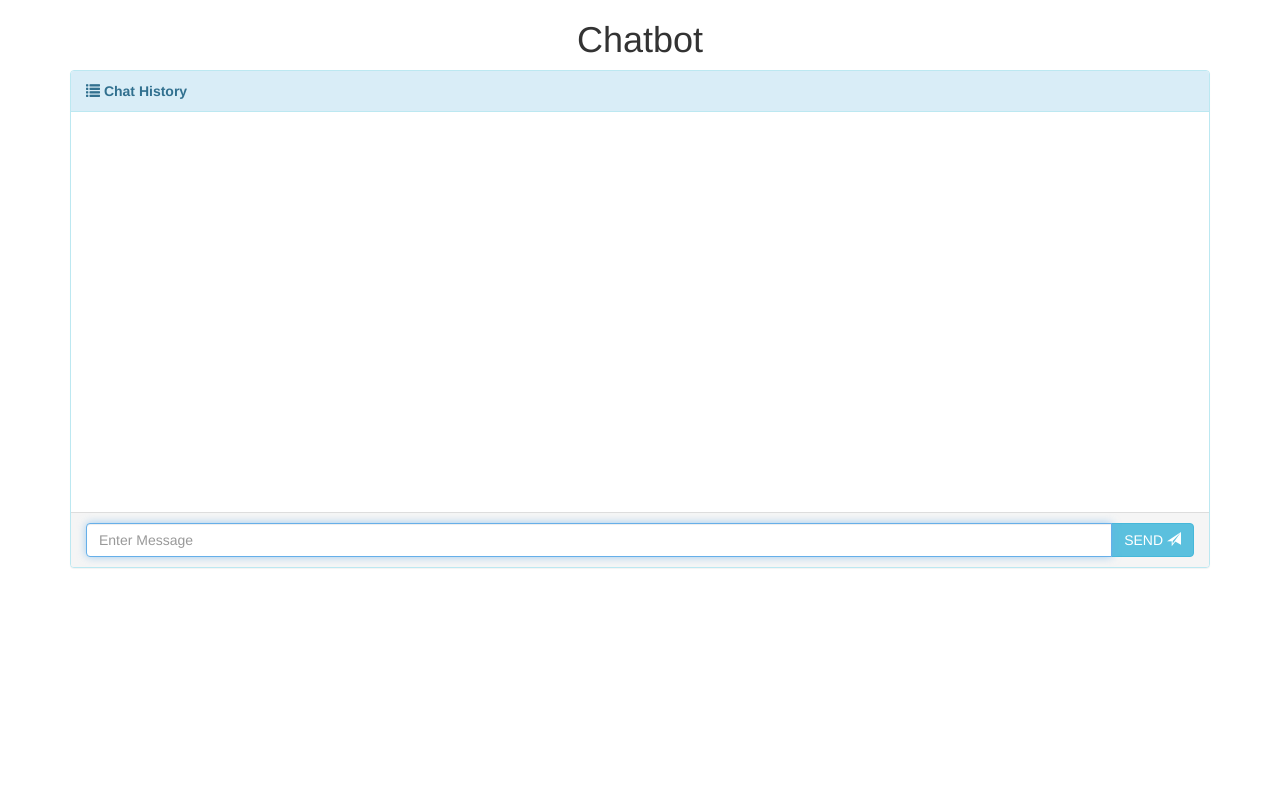
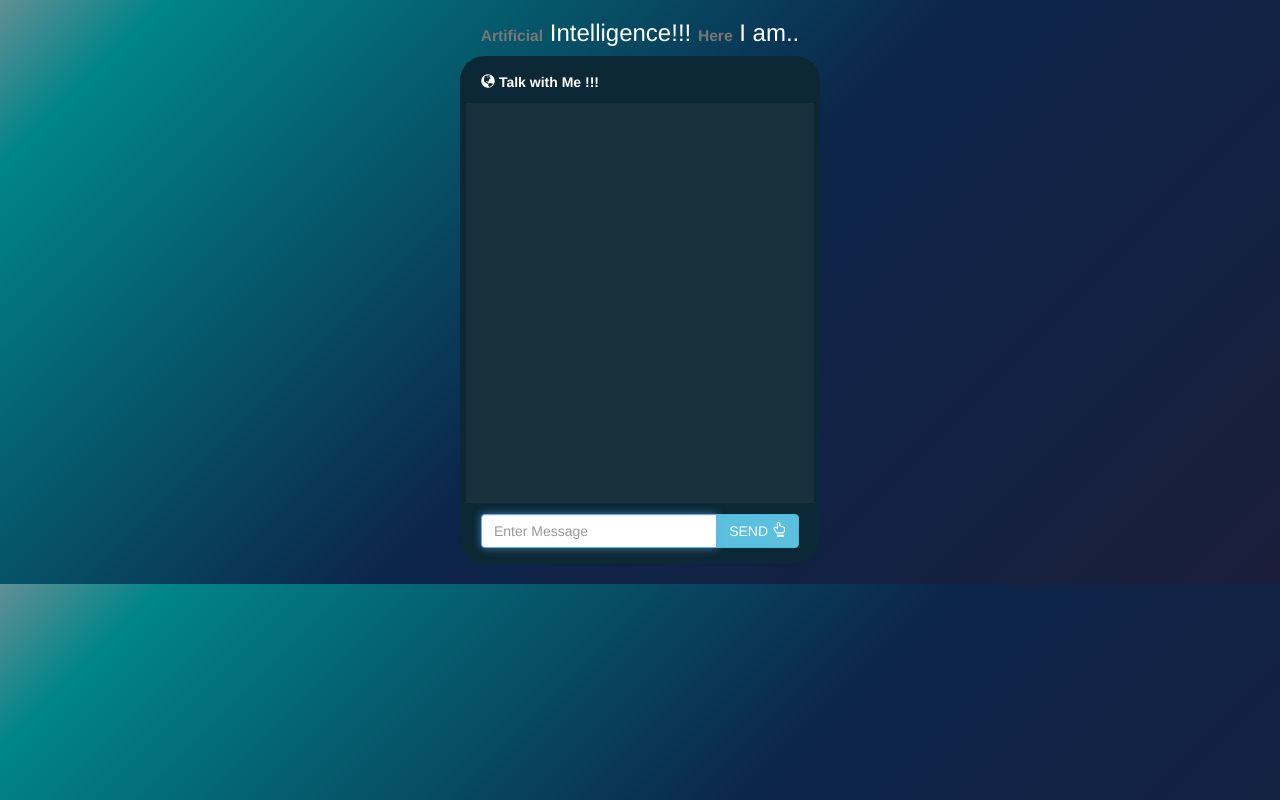
Before and after one commit to sreerag160/Hybrid-NLP-Chatbot, a Flask app: page / in a window 1280 px wide. Run offline with Flask 2, Linux system fonts and the light colour scheme; some libraries are stand-ins or nearby versions.

Commit message:
Update chat.html

```diff
--- a/templates/chat.html
+++ b/templates/chat.html
@@ -2,30 +2,80 @@
 <html>
     <head lang="en">
         <meta charset="UTF-8">
+	<meta name="viewport" content="width=device-width, initial-scale=1.0">
         <title>Chatbot</title>
+	<script src="https://ajax.googleapis.com/ajax/libs/jquery/3.2.1/jquery.min.js"></script>
         <link href="https://maxcdn.bootstrapcdn.com/bootstrap/3.3.6/css/bootstrap.min.css" rel="stylesheet">
         <link href="https://maxcdn.bootstrapcdn.com/font-awesome/4.6.3/css/font-awesome.min.css" rel="stylesheet">
         <style type="text/css">
-            .fixed-panel {
+         .fixed-panel {
                 min-height: 400px;
                 max-height: 400px;
-                overflow-y: scroll;
+		background-color: #19313c;
+		color: white;
+                overflow: auto;
+
+
             }
             .media-list {
-                overflow: auto;
-            }
+
+           		overflow: auto;
+			clear: both;
+			display: table;
+			overflow-wrap: break-word;
+			word-wrap: break-word;
+			word-break: normal;
+			line-break: strict;
+           }
+			.panel {
+			margin-bottom: 20px;
+			background-color: #fff;
+			border: 6px solid transparent;
+			border-radius: 25px;
+			-webkit-box-shadow: 0 1px 1px rgba(0,0,0,.05);
+			box-shadow: 0 1px 1px rgba(0,0,0,.05);
+			}
+			.panel-info {
+			border-color: #0c2735;
+			}
+			.panel-info>.panel-heading {
+			color: #fff;
+			background-color: #0c2735;
+			border-color: #0c2735;
+			}
+			.panel-footer {
+			padding: 10px 15px;
+			background-color: #0c2735;
+			border-top: 1px solid #0c2735;
+			border-bottom-right-radius: 3px;
+			border-bottom-left-radius: 3px;
+			}
+
+			body {
+			/* Permalink - use to edit and share this gradient: http://colorzilla.com/gradient-editor/#608f95+0,008588+9,0c2449+52,1a1e3b+100 */
+			background: rgb(96,143,149); /* Old browsers */
+			background: -moz-linear-gradient(-45deg, rgba(96,143,149,1) 0%, rgba(0,133,136,1) 9%, rgba(12,36,73,1) 52%, rgba(26,30,59,1) 100%); /* FF3.6-15 */
+			background: -webkit-linear-gradient(-45deg, rgba(96,143,149,1) 0%,rgba(0,133,136,1) 9%,rgba(12,36,73,1) 52%,rgba(26,30,59,1) 100%); /* Chrome10-25,Safari5.1-6 */
+			background: linear-gradient(135deg, rgba(96,143,149,1) 0%,rgba(0,133,136,1) 9%,rgba(12,36,73,1) 52%,rgba(26,30,59,1) 100%); /* W3C, IE10+, FF16+, Chrome26+, Opera12+, Safari7+ */
+			filter: progid:DXImageTransform.Microsoft.gradient( startColorstr='#608f95', endColorstr='#1a1e3b',GradientType=1 ); /* IE6-9 fallback on horizontal gradient */
+			}
+
         </style>
     </head>
-    <body>
-        <div class="container">
+<body>
+        <div class="container background-color: rgb(255,0,255);">
+
             <div class="row">
-                <h1 class="text-center">Chatbot</h1>
+                <h3 class="text-center"><small><strong>Artificial</strong></small><font color="white"> Intelligence!!! </font><small><strong>Here</strong></small><font color="white"> I am..</font></h3>
 
-                <div class="col-md-12">
+                <div class="col-md-4 col-md-offset-4">
+
                     <div id="chatPanel" class="panel panel-info">
                         <div class="panel-heading">
-                            <strong><span class="glyphicon glyphicon-list"></span> Chat History</strong>
-                        </div>
+
+							<strong><span class="glyphicon glyphicon-globe"></span> Talk with Me !!!</strong>
+
+						</div>
                         <div class="panel-body fixed-panel">
                             <ul class="media-list">
                             </ul>
@@ -35,13 +85,14 @@
                                 <div class="input-group">
                                     <input type="text" class="form-control" placeholder="Enter Message" name="messageText" id="messageText" autofocus/>
                                     <span class="input-group-btn">
-                                        <button class="btn btn-info" type="button" id="chatbot-form-btn">SEND <span class="glyphicon glyphicon-send"></span></button>
+                                        <button class="btn btn-info" type="button" id="chatbot-form-btn">SEND <span class="glyphicon glyphicon-hand-up"></span></button>
                                     </span>
                                 </div>
                             </form>
                         </div>
                     </div>
                 </div>
+
             </div>
         </div>
 
@@ -69,6 +120,7 @@
                         var answer = response.answer;
                         const chatPanel = document.getElementById("chatPanel");
                         $(".media-list").append('<li class="media"><div class="media-body"><div class="media"><div class="media-body">' + answer + '<hr/></div></div></div></li>');
+			$(".fixed-panel").stop().animate({ scrollTop: $(".fixed-panel")[0].scrollHeight}, 1000);
 
                     },
                     error: function(error) {
```
